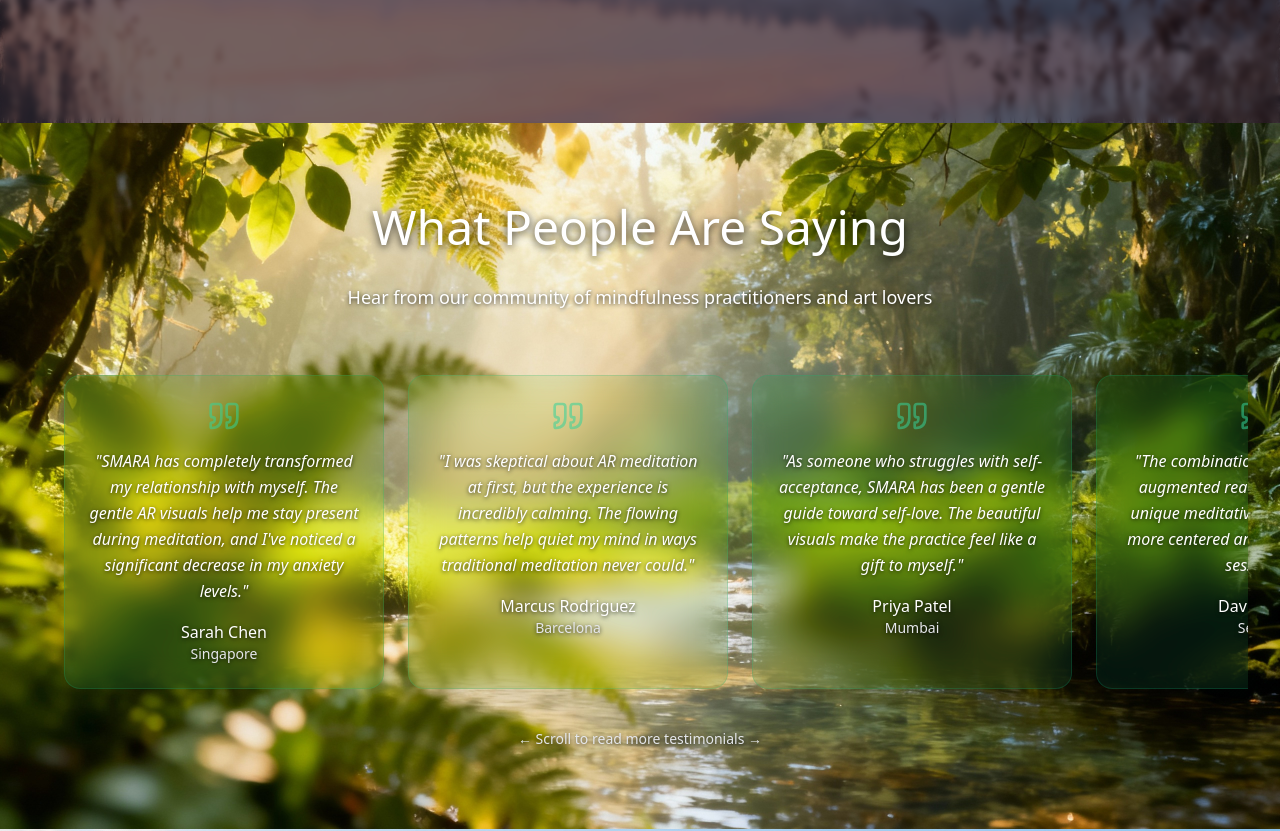
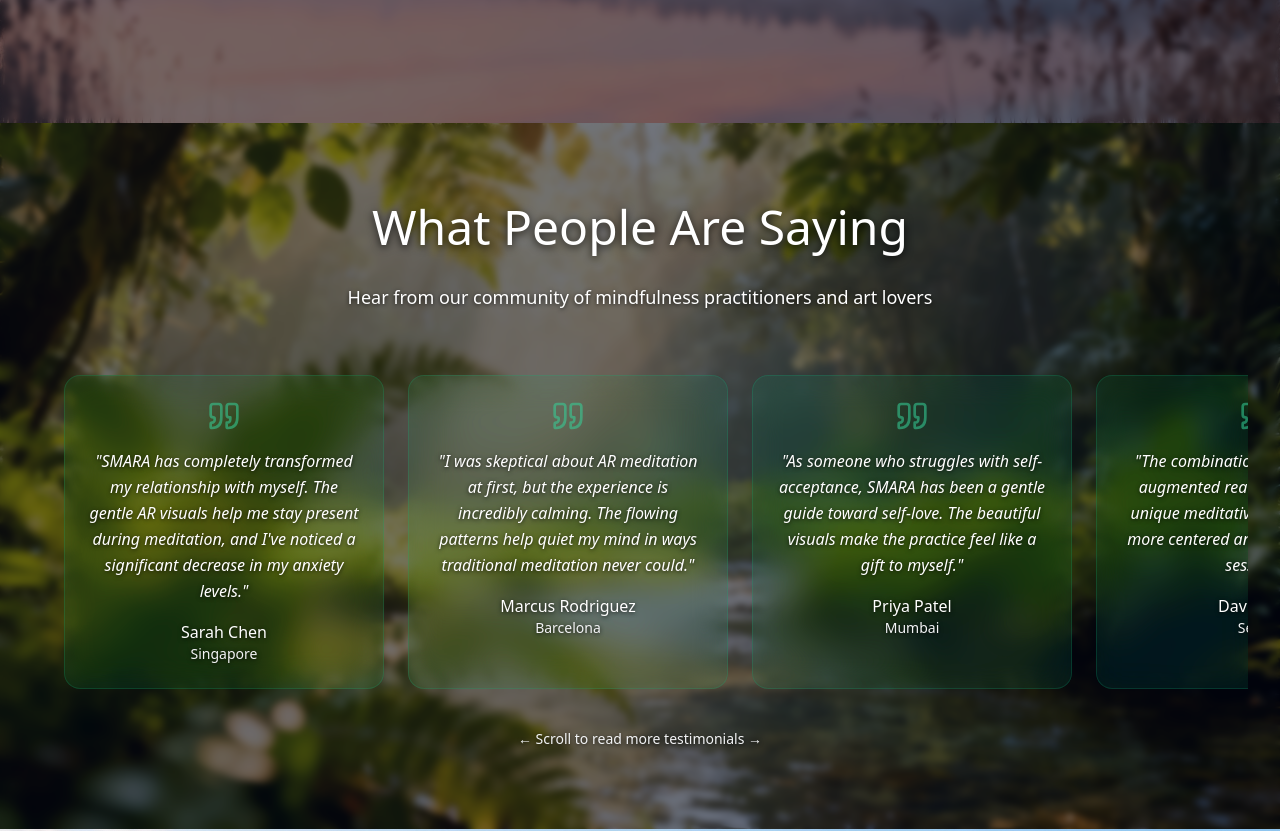
Before and after one commit to smara-sg/smara-website-v3, a React (Vite) app: page / in a window 1280 px wide. Shown: the part 3300-4131 px from the top of the page. Built offline with nearby package versions, Linux system fonts and the light colour scheme.

Commit message:
Enhance Testimonials section styling and readability
Updated z-index for background image and restored dark scrim with soft blur overlay. Changed text color for testimonials to improve readability.

```diff
--- a/src/components/Testimonials.tsx
+++ b/src/components/Testimonials.tsx
@@ -39,7 +39,7 @@ const Testimonials = () => {
     <section className="relative">
       {/* Background Image */}
       <div
-        className="absolute inset-0 z-[-1]"
+        className="absolute inset-0 z-[-2]"
         style={{
           backgroundImage: 'url(/images/smara2a.png)',
           backgroundSize: 'cover',
@@ -49,7 +49,9 @@ const Testimonials = () => {
         }}
       >
       </div>
-      {/* Removed dark overlay div */}
+
+      {/* Restored Dark Scrim & Soft Blur Overlay */}
+      <div className="absolute inset-0 z-[-1] bg-slate-950/55 backdrop-blur-[3px]" />
 
       <div className="relative z-10 py-20">
         <div className="max-w-7xl mx-auto px-4 sm:px-6 lg:px-8">
@@ -72,7 +74,7 @@ const Testimonials = () => {
                 </blockquote>
                 <div className="text-center">
                   <p className="text-white font-medium [text-shadow:0_1px_4px_rgba(0,0,0,0.8)]">{testimonial.author}</p>
-                  <p className="text-gray-200 text-sm [text-shadow:0_1px_4px_rgba(0,0,0,0.8)]">{testimonial.location}</p>
+                  <p className="text-gray-100 text-sm [text-shadow:0_1px_4px_rgba(0,0,0,0.8)]">{testimonial.location}</p>
                 </div>
               </div>
             ))}
@@ -80,7 +82,7 @@ const Testimonials = () => {
 
           {/* Scroll indicator */}
           <div className="text-center mt-6">
-            <p className="text-gray-200 text-sm [text-shadow:0_1px_4px_rgba(0,0,0,0.8)]">← Scroll to read more testimonials →</p>
+            <p className="text-gray-100 text-sm [text-shadow:0_1px_4px_rgba(0,0,0,0.8)]">← Scroll to read more testimonials →</p>
           </div>
         </div>
       </div>
```
